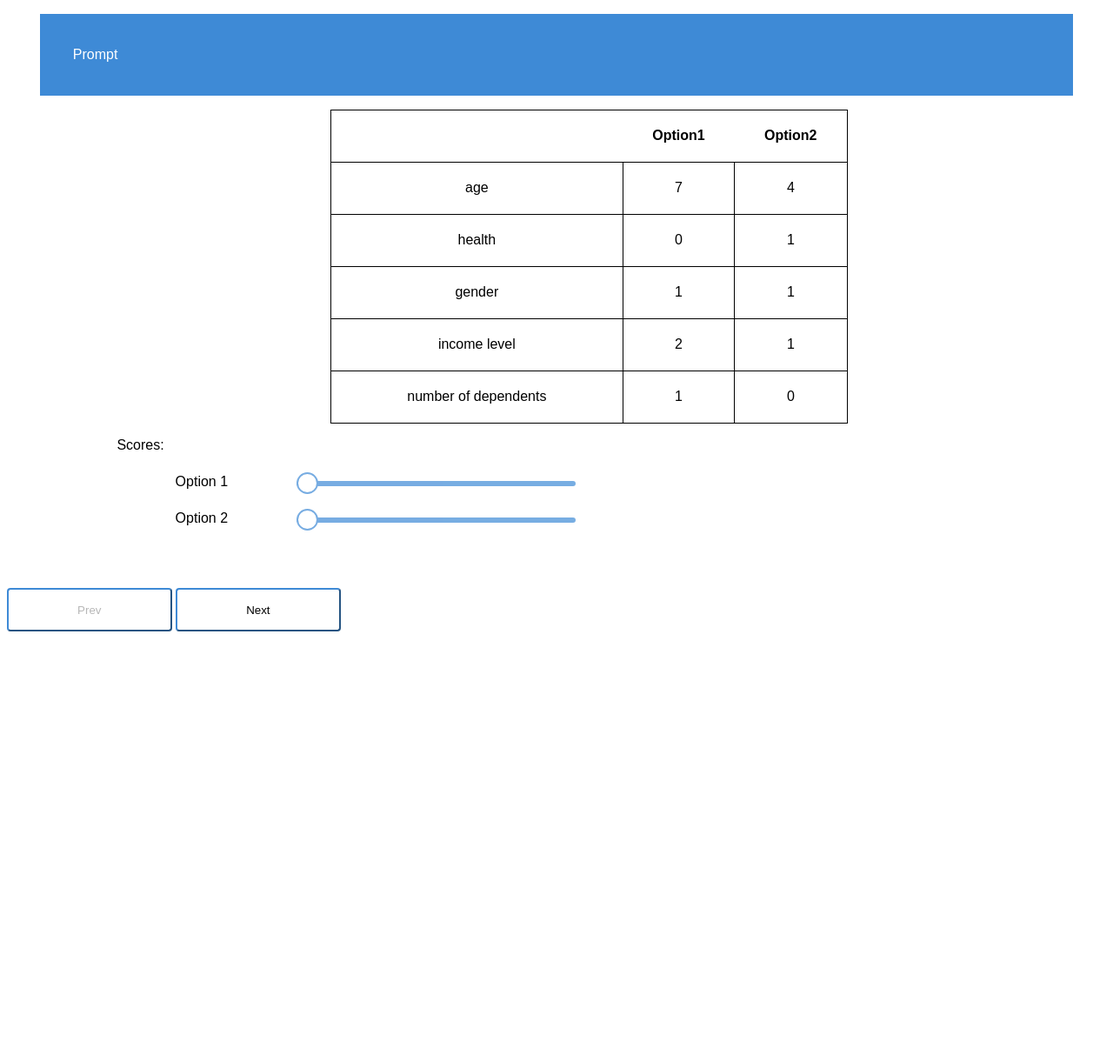
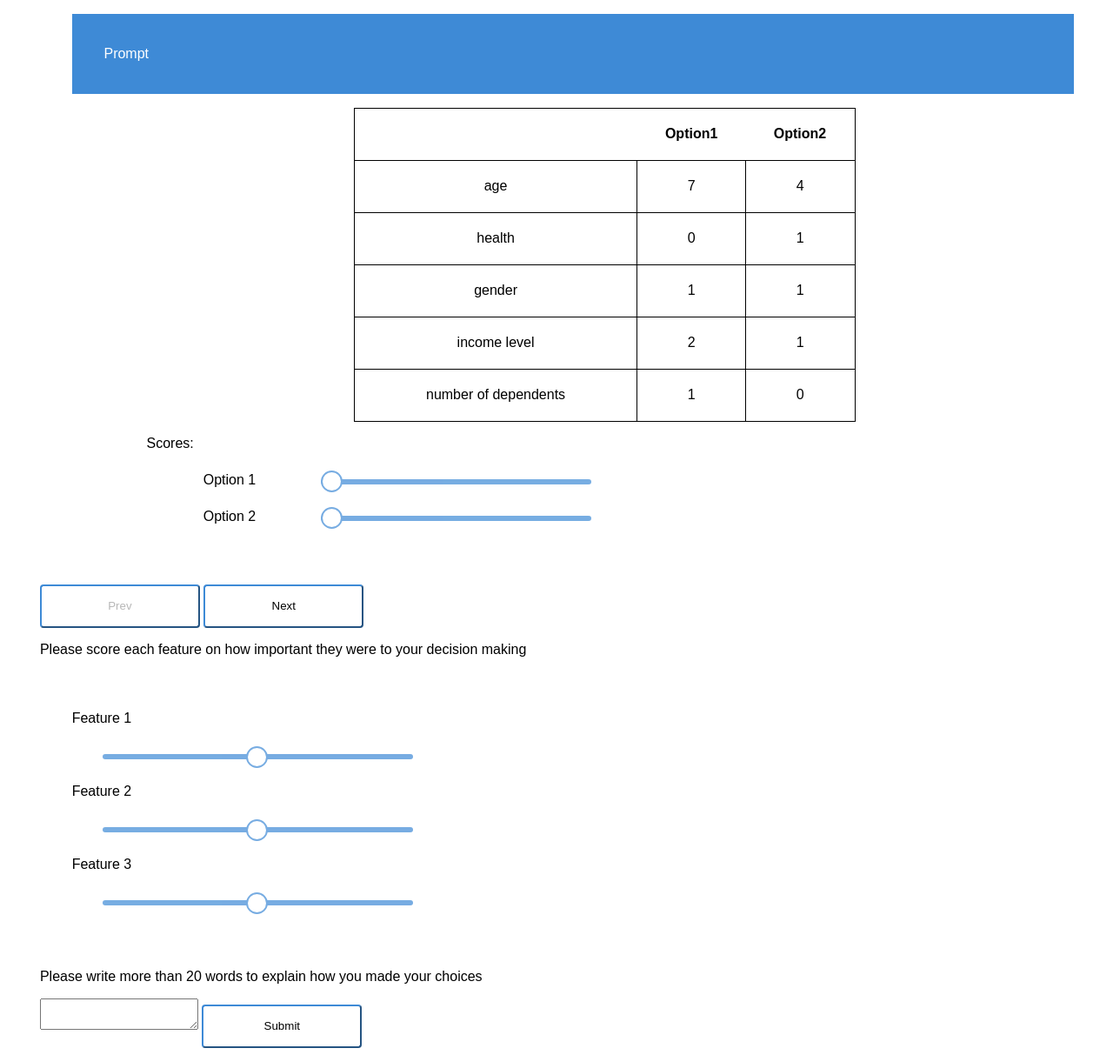
Before and after one commit to inwonakng/ethical_ai, a Django app: page /loadsurvey in a window 1280 px wide. Shown: the whole page at 87% size. Before the commit the page ends 726 px from the top, so only its background shows below. Run offline with Django 3.2, Linux system fonts and the light colour scheme; some libraries are stand-ins or nearby versions.

Commit message:
combine final-suvey page-with survey page

```diff
--- a/ethicssite/static/css/survey-page.css
+++ b/ethicssite/static/css/survey-page.css
@@ -109,3 +109,93 @@ button[disabled]{
     border-color: #3E8AD6;
     border-radius:4px;
 }
+
+  #rate-followup{
+    margin-bottom:5%;
+  }
+
+  final_page{
+      display: none;
+  }
+
+  final_page.div{
+      margin-top:8px;
+      margin-bottom: 8px;
+      margin-left: 3%;
+  }
+
+  final_page.feature{
+      width:10%;
+      margin:0;
+      display:inline-block;
+      font-weight: 500;
+  }
+
+  final_page.slidecontainer {
+      width: 30%;
+      display:inline-block;
+  }
+
+  final_page.slider {
+    -webkit-appearance: none;
+    width: 100%;
+    height: 6px;
+    border-radius: 5px;
+    background: #3E8AD6;
+    outline: none;
+    opacity: 0.7;
+    -webkit-transition: .2s;
+    transition: opacity .2s;
+    margin:0;
+    display:inline-block;
+  }
+
+  final_page.slider:hover {
+    opacity: 1;
+  }
+
+  final_page.slider::-webkit-slider-thumb {
+    -webkit-appearance: none;
+    appearance: none;
+    width: 25px;
+    height: 25px;
+    border-radius: 50%;
+    background: #FFFFFF;
+    cursor: pointer;
+    border: 2px solid  #3E8AD6;
+  }
+
+  final_page.slider::-moz-range-thumb {
+    width: 25px;
+    height: 25px;
+    border-radius: 50%;
+    background: #000000;
+    cursor: pointer;
+  }
+
+  #explain-followup{
+    margin-top:5%;
+  }
+
+  final_page.textarea{
+    width:90%;
+    margin:auto;
+    height:150px;
+    font-family:sans-serif;
+    font-size: 16px;
+  }
+
+  final_page.button{
+    height:50px;
+    width:15%;
+    background-color: #FFFFFF;
+    cursor: pointer;
+    border-color: #3E8AD6;
+    border-radius:4px;
+    float:right;
+    margin-top:4%;
+  }
+
+  final_page.button:hover{
+    background-color: #DDDDDD
+  }
--- a/ethicssite/static/scripts/compiled_js/samplescript.js
+++ b/ethicssite/static/scripts/compiled_js/samplescript.js
@@ -54,7 +54,11 @@ function guicheck() {
         document.getElementById("prev").removeAttribute("disabled");
     }
     if (num == 10) {
-        document.getElementById("next").setAttribute("disabled", "true");
+        document.getElementById("next").removeAttribute("disabled");
+        document.getElementById("next").onclick = function () {
+            document.getElementById("final_page").style.display="block"
+            document.getElementById("question").style.display="none"
+        };
     }
     else {
         document.getElementById("next").removeAttribute("disabled");
--- a/ethicssite/static/scripts/samplescript.ts
+++ b/ethicssite/static/scripts/samplescript.ts
@@ -58,7 +58,11 @@ function guicheck(){
         document.getElementById("prev").removeAttribute("disabled")
     }
     if(num==10){
-        document.getElementById("next").setAttribute("disabled", "true")
+        document.getElementById("next").onclick = function () {
+            document.getElementById("next").removeAttribute("disabled");
+            document.getElementById("final_page").style.display="block"
+            document.getElementById("question").style.display="none"
+        };
     }
     else{
         document.getElementById("next").removeAttribute("disabled")
--- a/ethicssite/survey/templates/survey/survey-page.html
+++ b/ethicssite/survey/templates/survey/survey-page.html
@@ -7,6 +7,7 @@
     <link rel="stylesheet" type="text/css" href="../../static/css/survey-page.css">
   </head>
   <body onload="guicheck()">
+    <div id="question">
       <p id="prompt">Prompt</p>
       <div id="survey"></div>
 
@@ -18,6 +19,32 @@
       <button id="next" onclick="next()">Next</button>
       <div id='showData'></div>
       <script src="https://ajax.googleapis.com/ajax/libs/jquery/2.1.3/jquery.min.js"></script>
+      </div>
+    <div id='final_page'>
+      <p id="rate-followup">Please score each feature on how important they were to your decision making</p>
+      <div>
+        <p class="feature">Feature 1</p>
+        <div class="slidecontainer">
+          <input type="range" min="1" max="100" value="50" class="slider" id="myRange">
+        </div>
+      </div>
+      <div>
+        <p class="feature">Feature 2</p>
+        <div class="slidecontainer">
+          <input type="range" min="1" max="100" value="50" class="slider" id="myRange">
+        </div>
+      </div>
+      <div>
+        <p class="feature">Feature 3</p>
+        <div class="slidecontainer">
+          <input type="range" min="1" max="100" value="50" class="slider" id="myRange">
+        </div>
+      </div>
+
+    <p id="explain-followup">Please write more than 20 words to explain how you made your choices</p>
+    <textarea></textarea>
+    <button>Submit</button>
+    </div>
     {% load static %}
     <script type="text/javascript" src="{% static '/scripts/compiled_js/helper.js' %}"></script>
     <script type="text/javascript" src="{% static '/scripts/compiled_js/samplescript.js' %}"></script>
```
Lines whose indentation alone changed are shown as unchanged.
